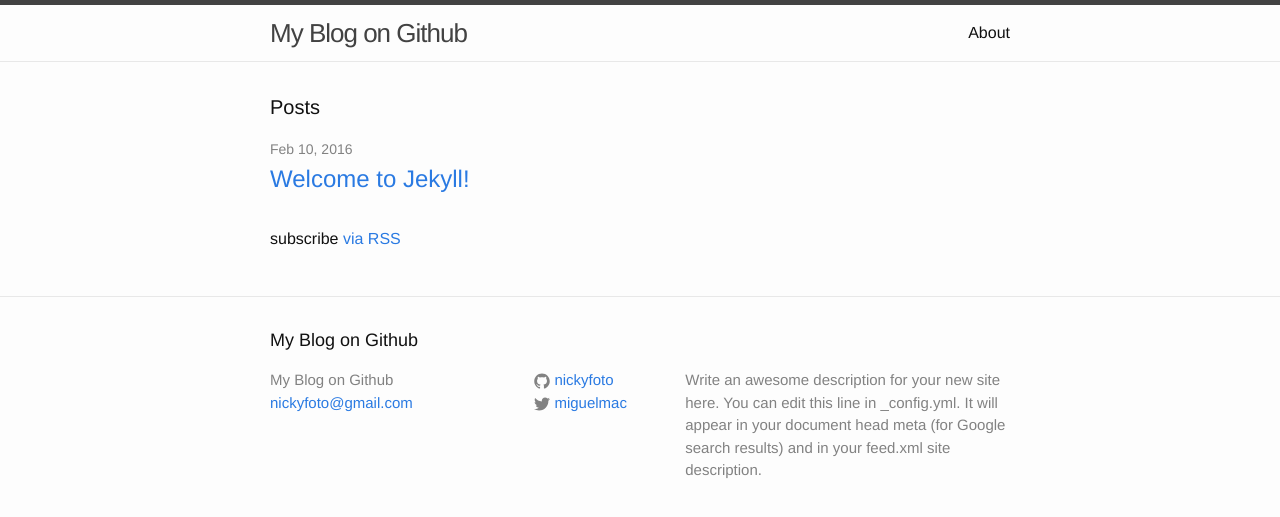
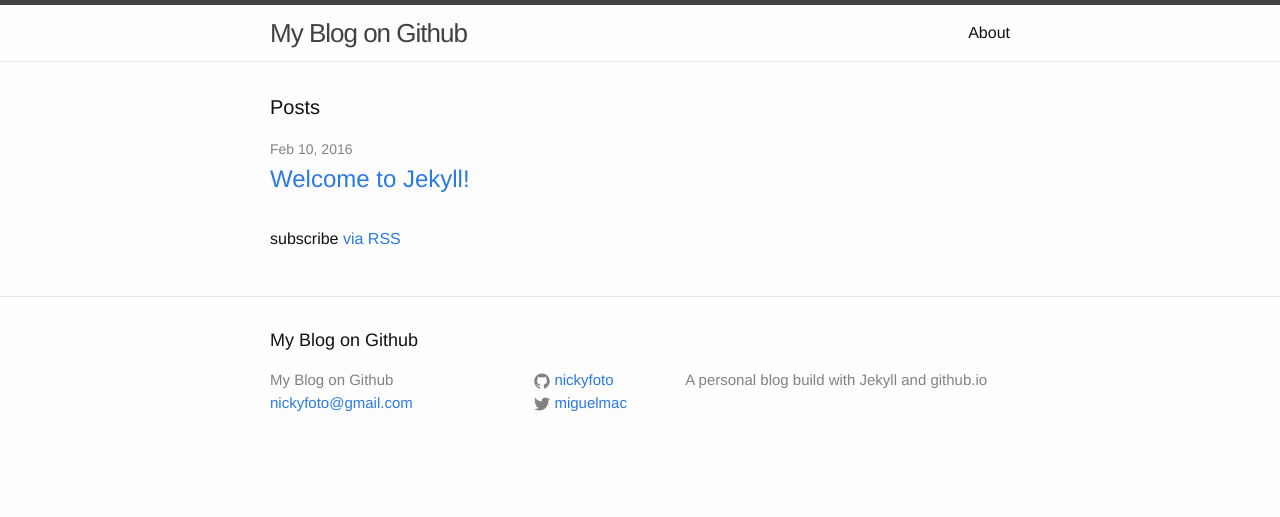
Before and after one commit to nickyfoto/Blog, a Jekyll site: the page built from index.html, in a window 1280 px wide. Shown: the top 517 px of the page. Built offline with Jekyll 4.4.1, drawn with Linux system fonts in a browser that asks for light colours.

Commit message:
update description

```diff
--- a/_config.yml
+++ b/_config.yml
@@ -8,10 +8,7 @@
 # Site settings
 title: My Blog on Github
 email: nickyfoto@gmail.com
-description: > # this means to ignore newlines until "baseurl:"
-  Write an awesome description for your new site here. You can edit this
-  line in _config.yml. It will appear in your document head meta (for
-  Google search results) and in your feed.xml site description.
+description: "A personal blog build with Jekyll and github.io"
 baseurl: "/Blog" # the subpath of your site, e.g. /blog
 url: "http://nickyfoto.github.io/Blog" # the base hostname & protocol for your site
 twitter_username: miguelmac
```
